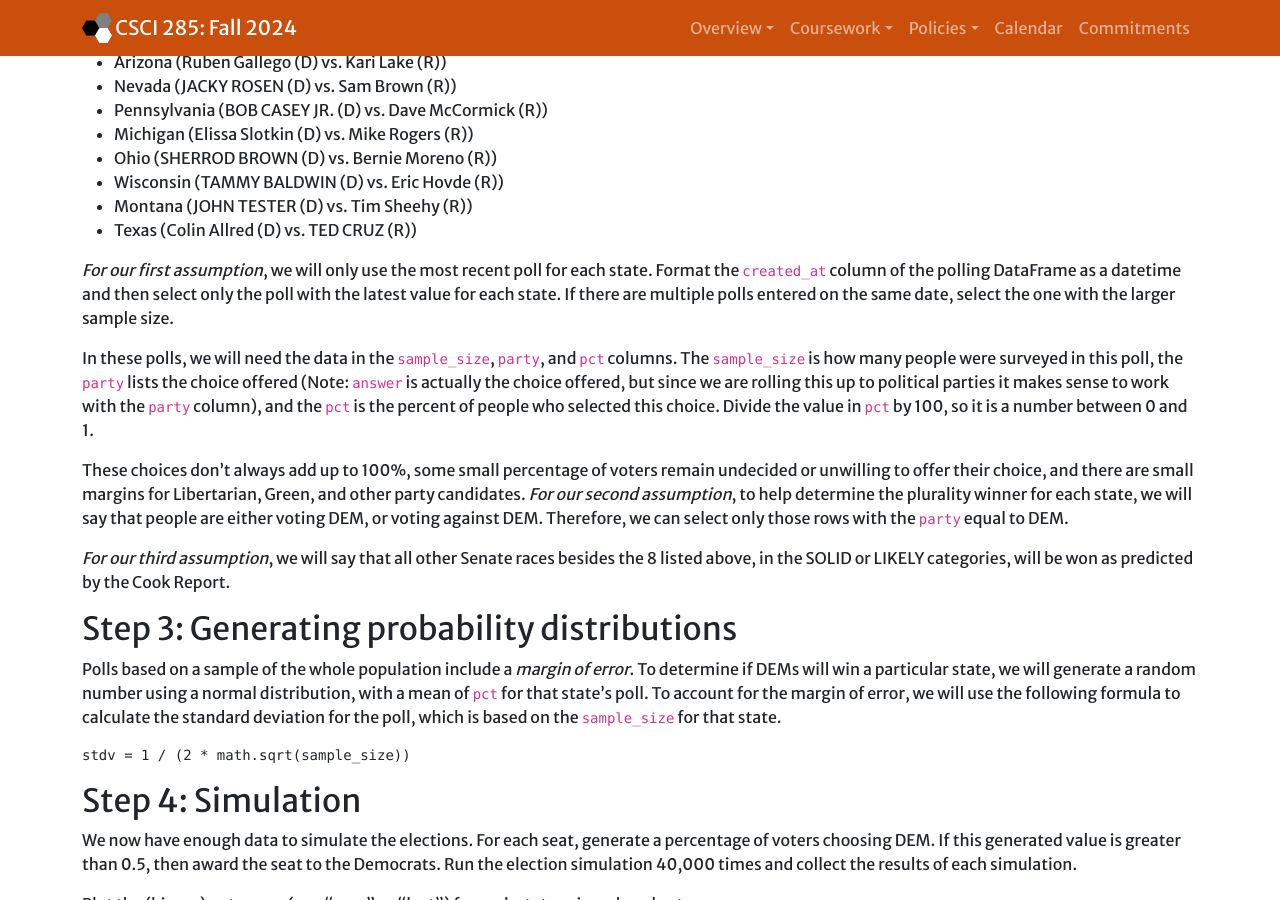
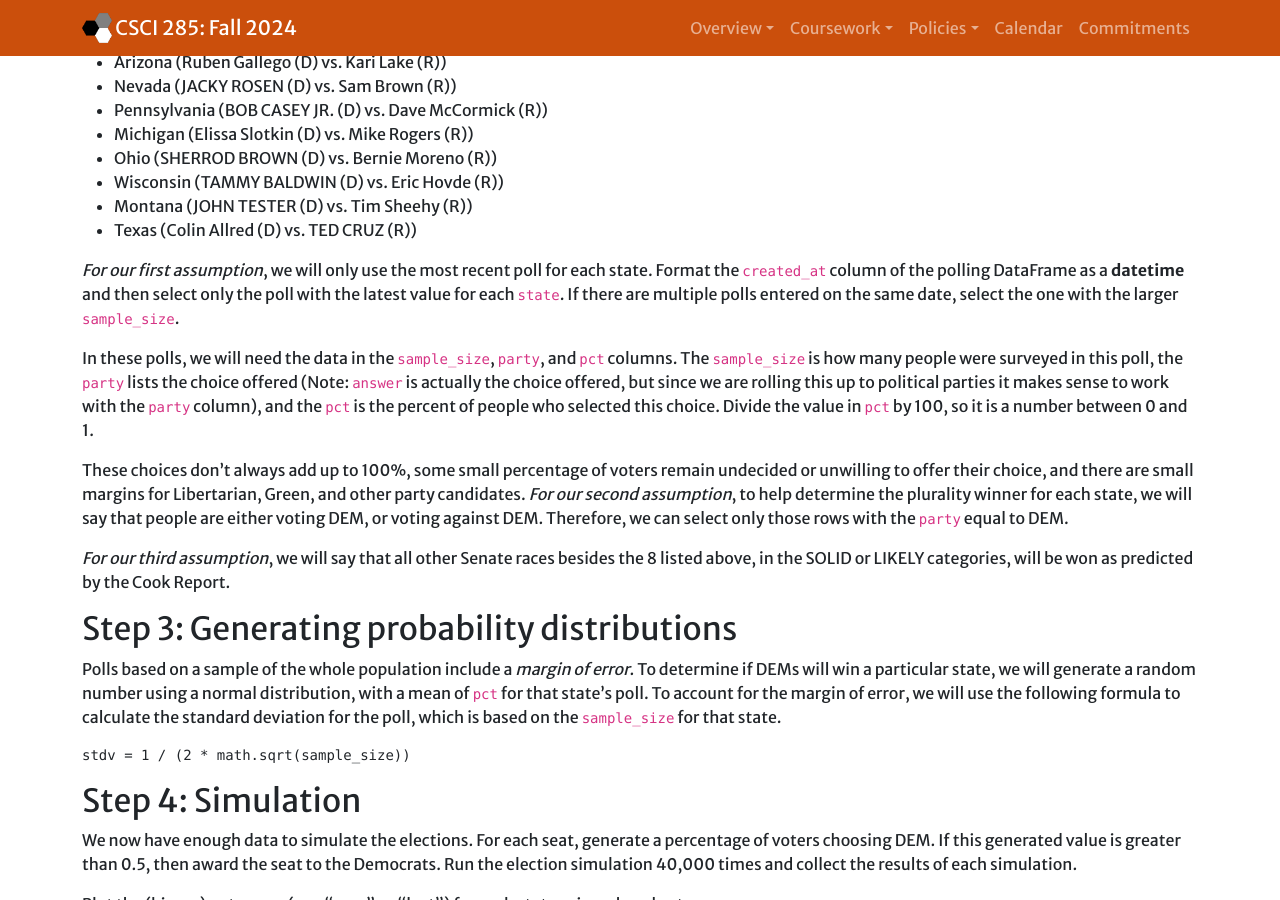
Before and after one commit to Hendrix-CS/csci285, a Jekyll site: the page built from labs/election.md, in a window 1280 px wide and 900 px high, scrolled down 585 px. Built offline with Jekyll 4.4.1, drawn with Linux system fonts in a browser that asks for light colours; nearby versions of some CDN libraries; our own code applies the rules of GitHub Pages for plain Markdown files.

Commit message:
Small update to election lab

```diff
--- a/labs/election.md
+++ b/labs/election.md
@@ -28,7 +28,7 @@ Our goal is to predict the probability that Democrats will win or lose [key swin
 * Montana (JOHN TESTER (D) vs. Tim Sheehy (R))
 * Texas (Colin Allred (D) vs. TED CRUZ (R))
 
- _For our first assumption_, we will only use the most recent poll for each state. Format the `created_at` column of the polling DataFrame as a datetime and then select only the poll with the latest value for each state. If there are multiple polls entered on the same date, select the one with the larger sample size.
+ _For our first assumption_, we will only use the most recent poll for each state. Format the `created_at` column of the polling DataFrame as a **datetime** and then select only the poll with the latest value for each `state`. If there are multiple polls entered on the same date, select the one with the larger `sample_size`.
 
 In these polls, we will need the data in the `sample_size`, `party`, and `pct` columns. The `sample_size` is how many people were surveyed in this poll, the `party` lists the choice offered (Note: `answer` is actually the choice offered, but since we are rolling this up to political parties it makes sense to work with the `party` column), and the `pct` is the percent of people who selected this choice. Divide the value in `pct` by 100, so it is a number between 0 and 1.
 
```
